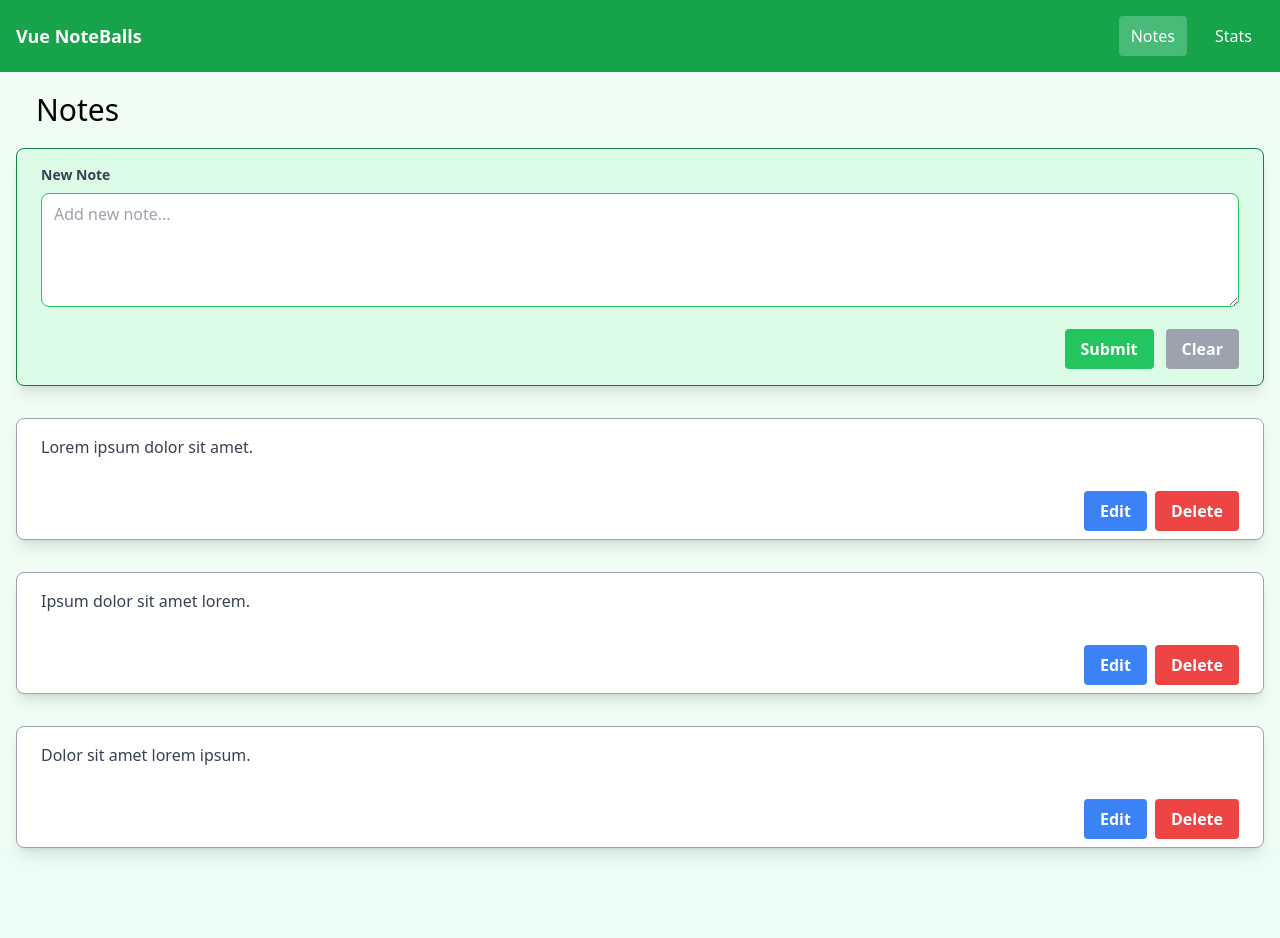
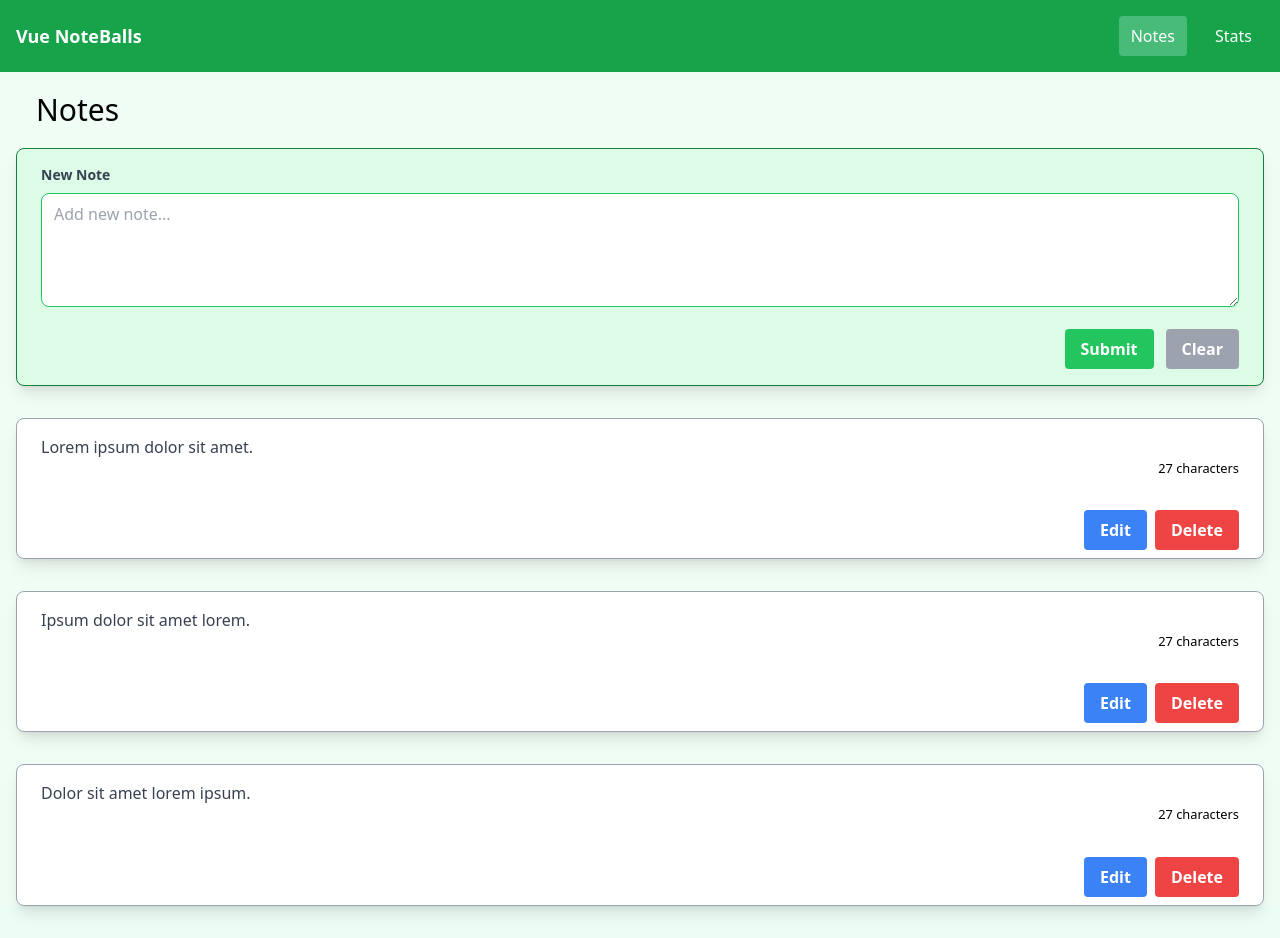
Before and after one commit to leongaban/vue-noteballs, a Vue app: page /#/ in a window 1280 px wide. Before the commit the page ends 880 px from the top, so only its background shows below. Built offline with nearby package versions, Linux system fonts and the light colour scheme.

Commit message:
created Note component and added more Note related functionality

```diff
--- /dev/null
+++ b/src/components/Notes/Note.vue
@@ -0,0 +1,53 @@
+<template>
+  <div
+    class="w-full max-w-full mb-8 overflow-hidden border rounded-lg border-gray-400 shadow-lg bg-white"
+  >
+    <div class="px-6 py-4">
+      <!-- <div class="font-bold text-xl mb-2">Card Title</div> -->
+      <p class="text-gray-700 text-base">
+        {{ note.content }}
+      </p>
+      <div class="flex justify-end">
+        <small class="text-right">{{ characterLength }}</small>
+      </div>
+    </div>
+    <div class="px-6 pt-4 pb-2 flex justify-end">
+      <div class="flex space-x-2">
+        <button
+          class="bg-blue-500 hover:bg-blue-700 text-white font-bold py-2 px-4 rounded"
+        >
+          Edit
+        </button>
+        <button
+          class="bg-red-500 hover:bg-red-700 text-white font-bold py-2 px-4 rounded"
+          @click.prevent="handleDeleteClicked(note.id)"
+        >
+          Delete
+        </button>
+      </div>
+    </div>
+  </div>
+</template>
+
+<script setup lang="ts">
+import { computed } from 'vue'
+
+let characterLength = computed(() => {
+  let length = props.note.content.length
+  let description = length > 1 ? 'characters' : 'character'
+  return `${length} ${description}`
+})
+
+const emit = defineEmits(['delete-clicked'])
+
+const handleDeleteClicked = (id: string) => {
+  emit('delete-clicked', id)
+}
+
+const props = defineProps<{
+  note: {
+    id: string
+    content: string
+  }
+}>()
+</script>
--- a/src/views/ViewNotes.vue
+++ b/src/views/ViewNotes.vue
@@ -2,7 +2,6 @@
   <div class="notes">
     <h1 class="m-5 text-3xl">Notes</h1>
 
-    <!-- Form Container -->
     <div
       class="w-full max-w-full mb-8 bg-green-100 rounded-lg border border-green-700 overflow-hidden shadow-lg"
     >
@@ -41,38 +40,18 @@
       </div>
     </div>
 
-    <!-- Notes Cards -->
-    <div v-for="note in notes" :key="note.id">
-      <div
-        class="w-full max-w-full mb-8 overflow-hidden border rounded-lg border-gray-400 shadow-lg bg-white"
-      >
-        <div class="px-6 py-4">
-          <!-- <div class="font-bold text-xl mb-2">Card Title</div> -->
-          <p class="text-gray-700 text-base">
-            {{ note.content }}
-          </p>
-        </div>
-        <div class="px-6 pt-4 pb-2 flex justify-end">
-          <div class="flex space-x-2">
-            <button
-              class="bg-blue-500 hover:bg-blue-700 text-white font-bold py-2 px-4 rounded"
-            >
-              Edit
-            </button>
-            <button
-              class="bg-red-500 hover:bg-red-700 text-white font-bold py-2 px-4 rounded"
-            >
-              Delete
-            </button>
-          </div>
-        </div>
-      </div>
-    </div>
+    <Note
+      v-for="note in notes"
+      :key="note.id"
+      :note="note"
+      @deleteClicked="deleteNote"
+    />
   </div>
 </template>
 
 <script setup lang="ts">
 import { ref } from 'vue'
+import Note from '@/components/Notes/Note.vue'
 
 const notes = ref([
   {
@@ -102,7 +81,6 @@ const handleSubmit = () => {
   let currentDate = new Date().getTime()
   let id = currentDate.toString()
   let note = {
-    // id: `id${notes.value.length + 1}`,
     id,
     content: newNote.value,
   }
@@ -117,6 +95,11 @@ const handleSubmit = () => {
 const handleClear = () => {
   newNote.value = ''
 }
+
+const deleteNote = (id: string) => {
+  console.log('Delete note:', id)
+  notes.value = notes.value.filter(note => note.id !== id)
+}
 </script>
 
 <style scoped></style>
```
